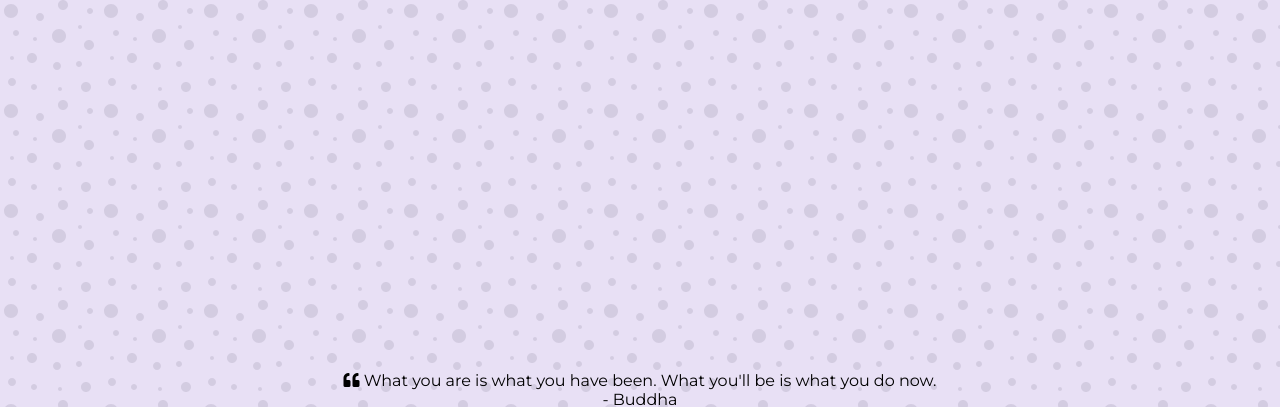
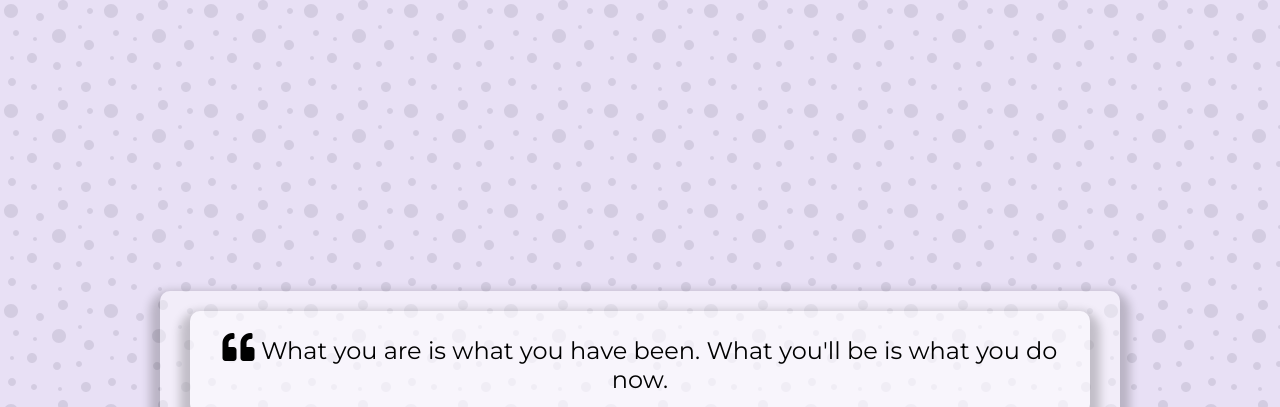
Before and after one commit to sohanshow/quoteGenerator, a plain HTML site: page index.html in a window 1280 px wide. Shown: the top 407 px of the page. Drawn offline with Linux system fonts and the light colour scheme.

Commit message:
+ finished the skeleton + adjusted the frames and divs

```diff
--- a/style.css
+++ b/style.css
@@ -17,3 +17,49 @@ display: flex;
 align-items: center;
 justify-content: center;
 }
+
+
+.quote-container{
+width: auto;
+max-width: 900px;
+padding: 20px 30px;
+border-radius: 10px;
+background-color: rgba(255, 255, 255, 0.4);
+box-shadow: 0 10px 10px 10px rgba(0, 0, 0, 0.2);
+
+}
+
+.quote-text{
+
+  font-size: 1.5rem;
+
+}
+
+.long-quote{
+ font-size: 2rem;
+
+}
+
+.fa-quote-left{
+  font-size: 2rem;
+}
+
+.quote-author{
+  margin-top: 15px;
+  font-size: 2rem;
+  font-weight: 400;
+  font-style: italic;
+}
+
+/* Media Query */
+
+@@media screen and (max-width: 1000px) {
+  .quote-container{
+    margin-left: auto 10px;
+  }
+
+  ..quote-text{
+   font-size: 0.5rem;
+  }
+
+}
```
